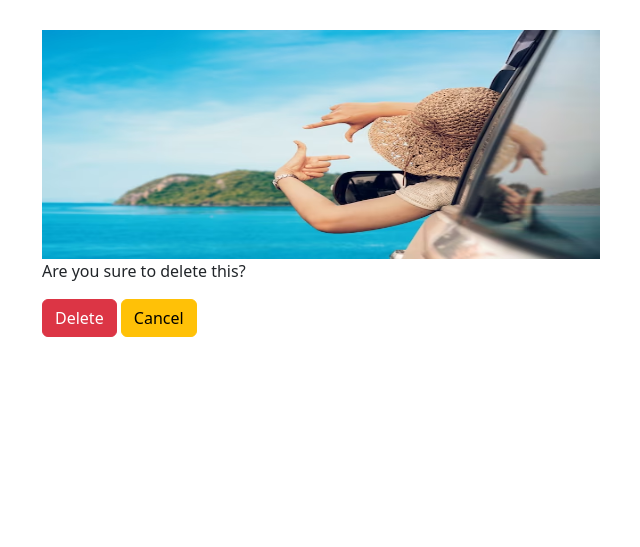
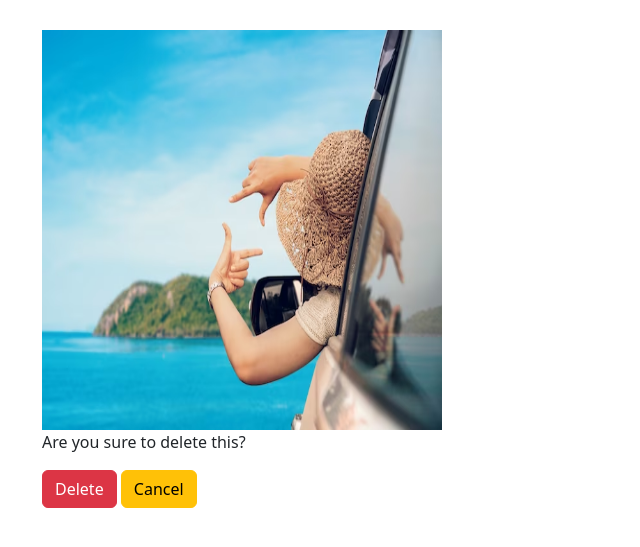
Before and after one commit to Viral26/PhotoShare, a Django app: page /delete/9 in a window 1280 px wide. Shown: the part 56-603 px from the top of the page, without its empty margins (40-680 px from the left). Run offline with Django 3.2, Linux system fonts and the light colour scheme; data comes from the database, SQL or seed files in the repository.

Commit message:
minor corrections

```diff
--- a/photos/templates/photos/delete.html
+++ b/photos/templates/photos/delete.html
@@ -4,7 +4,7 @@
     <div class="container">
         <div class="row justify-content-center">
             <div class="col">
-                <img src="{{photo.image.url}}" height="50%" width="50%">
+                <img style="height:50vh;width:50vh;" src="{{photo.image.url}}">
                 <p>Are you sure to delete this?</p>
                 <form action="" method="POST" class="my-2">
                     {% csrf_token %}
```
